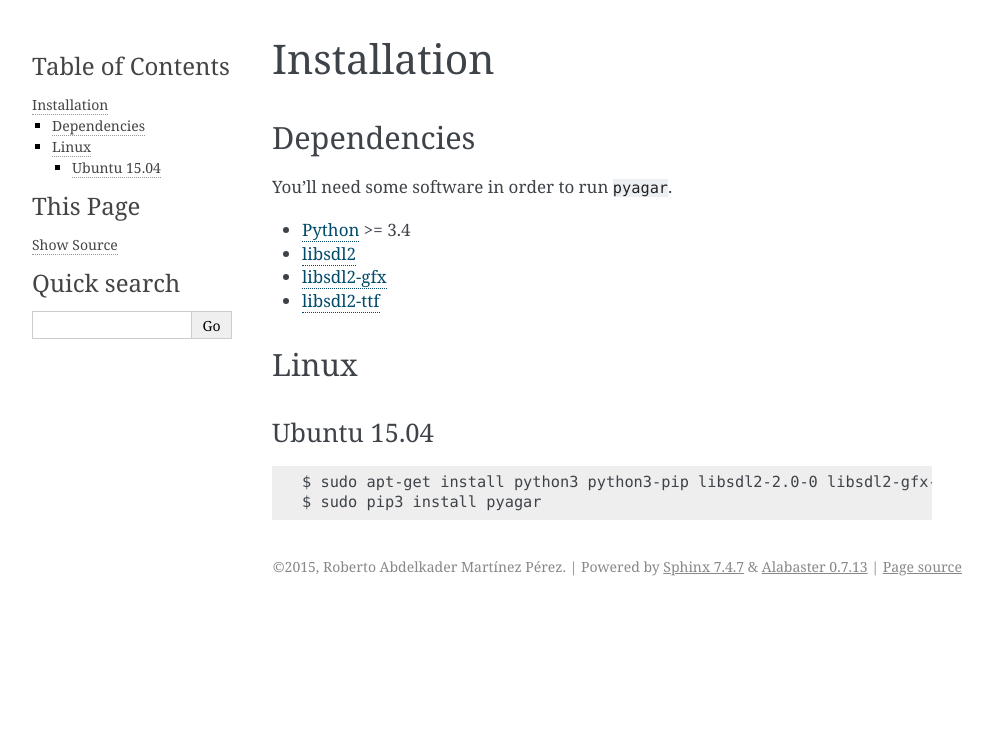
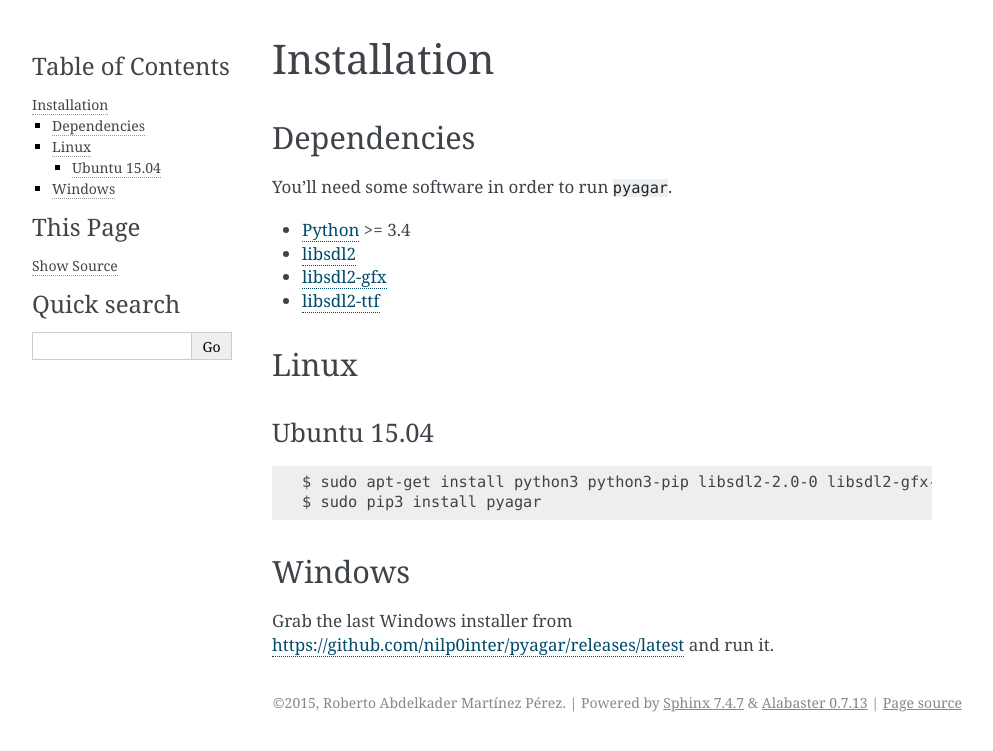
Before and after one commit to nilp0inter/pyagar, a Sphinx documentation site: the page built from docs/source/install.rst, in a window 1280 px wide. Shown: the top 751 px of the page, without its empty margins (148-1141 px from the left). Built offline with Sphinx 7.4.7, drawn with Linux system fonts in a browser that asks for light colours.

Commit message:
Windows installation link in documentation.

```diff
--- a/docs/source/install.rst
+++ b/docs/source/install.rst
@@ -28,3 +28,10 @@ Ubuntu 15.04
 .. _libsdl2: https://www.libsdl.org/
 .. _libsdl2-gfx: http://cms.ferzkopp.net/index.php/software/13-sdl-gfx
 .. _libsdl2-ttf: https://www.libsdl.org/projects/SDL_ttf/
+
+
+Windows
+-------
+
+Grab the last Windows installer from
+https://github.com/nilp0inter/pyagar/releases/latest and run it.
```
